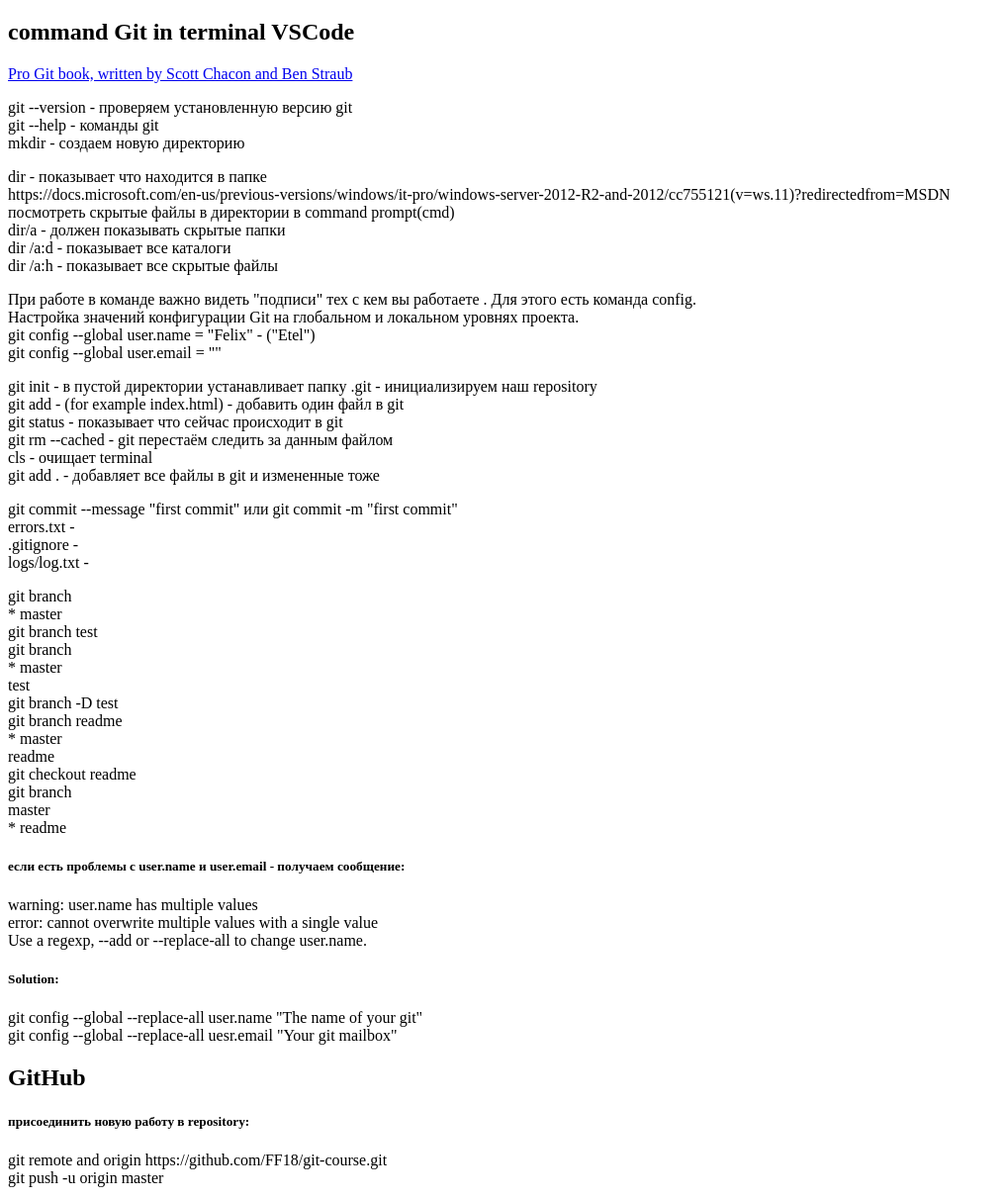
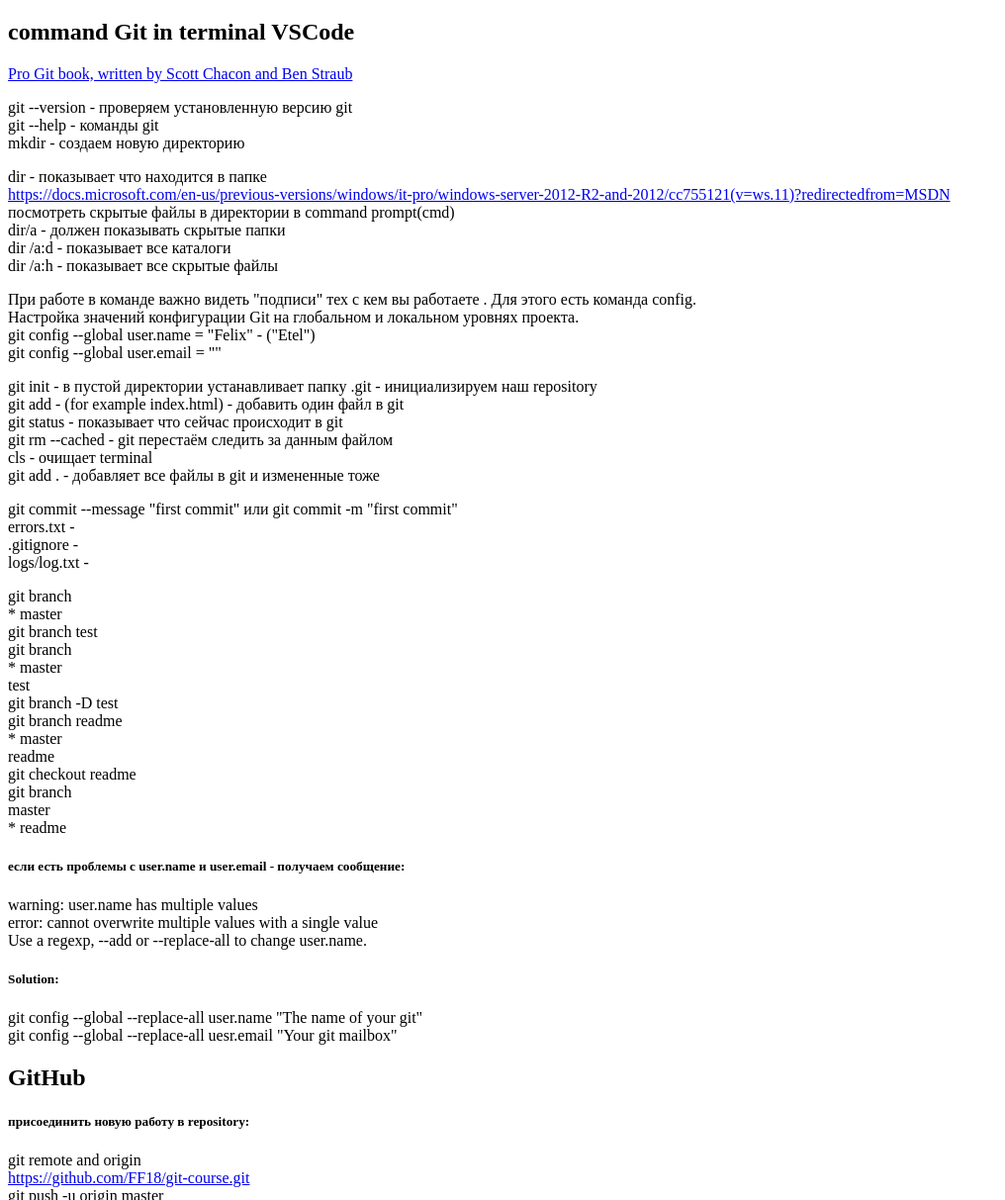
Before and after one commit to FF18/git-course, a plain HTML site: page git-help.html in a window 1280 px wide. Shown: the part 61-1274 px from the top of the page at 99% size, without its empty margins (0-1016 px from the left). Drawn offline with Linux system fonts and the light colour scheme.

Commit message:
chenged git help.html

```diff
--- a/git-help.html
+++ b/git-help.html
@@ -18,7 +18,8 @@
 		</p>
 		<p>
 			dir - показывает что находится в папке <br>
-			https://docs.microsoft.com/en-us/previous-versions/windows/it-pro/windows-server-2012-R2-and-2012/cc755121(v=ws.11)?redirectedfrom=MSDN
+			<a href="#" target="_blank"></a>
+			<a href="https://docs.microsoft.com/en-us/previous-versions/windows/it-pro/windows-server-2012-R2-and-2012/cc755121(v=ws.11)?redirectedfrom=MSDN" target="_blank">https://docs.microsoft.com/en-us/previous-versions/windows/it-pro/windows-server-2012-R2-and-2012/cc755121(v=ws.11)?redirectedfrom=MSDN</a>
 			<br>
 			посмотреть скрытые файлы в директории в command prompt(cmd)<br>
 			dir/a - должен показывать скрытые папки<br>
@@ -75,7 +76,8 @@
 			<h2>GitHub</h2>
 
 			<h5>присоединить новую работу в repository:</h5>
-			git remote and origin https://github.com/FF18/git-course.git<br>
+			git remote and origin<br>
+			<a href="https://github.com/FF18/git-course.git" target="_blank">https://github.com/FF18/git-course.git</a><br>
 			git push -u origin master
 		</p>
 		<p> Octotree - GitHub for Chrome - добавить для удобства пользования</p>
```
